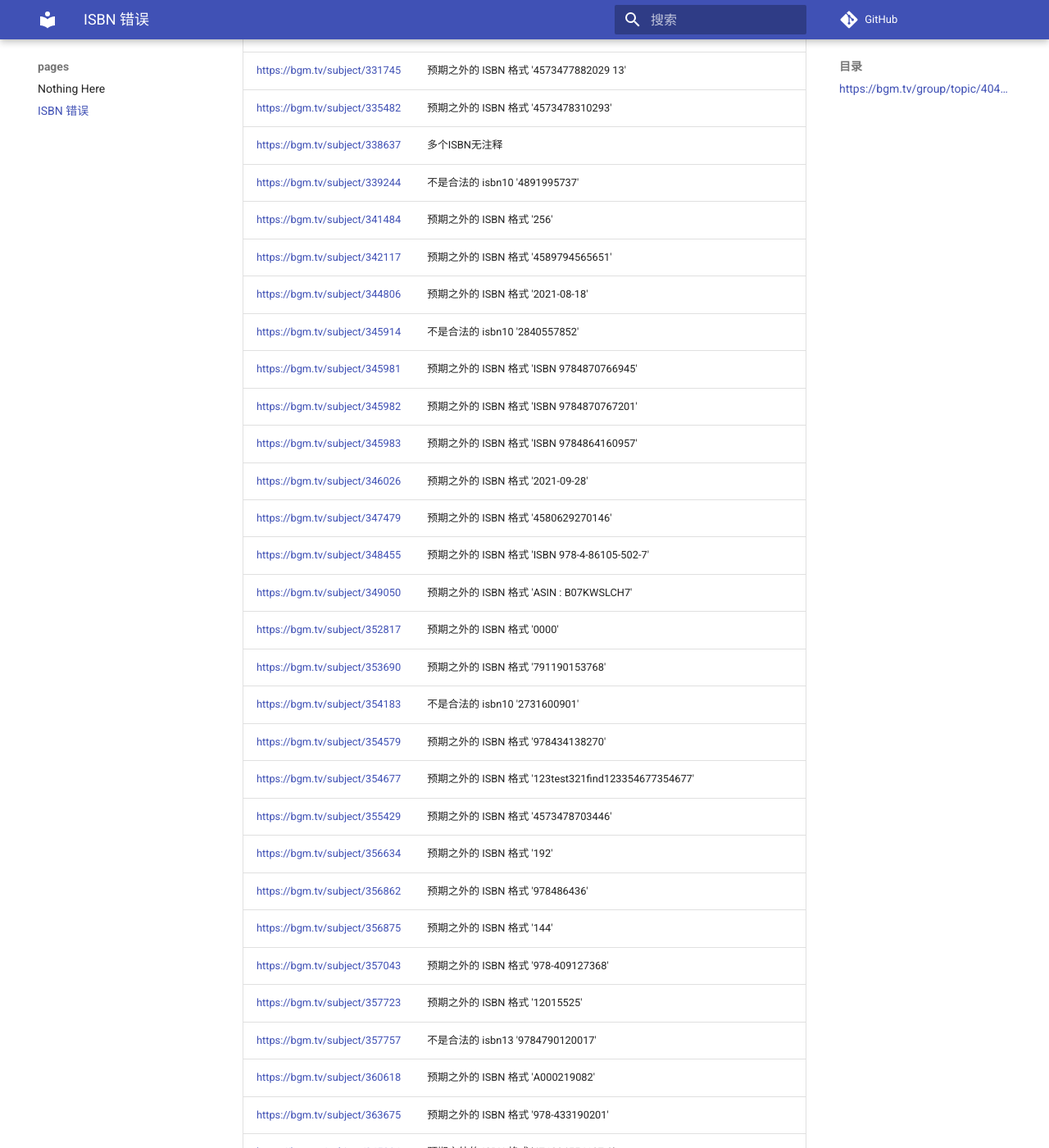
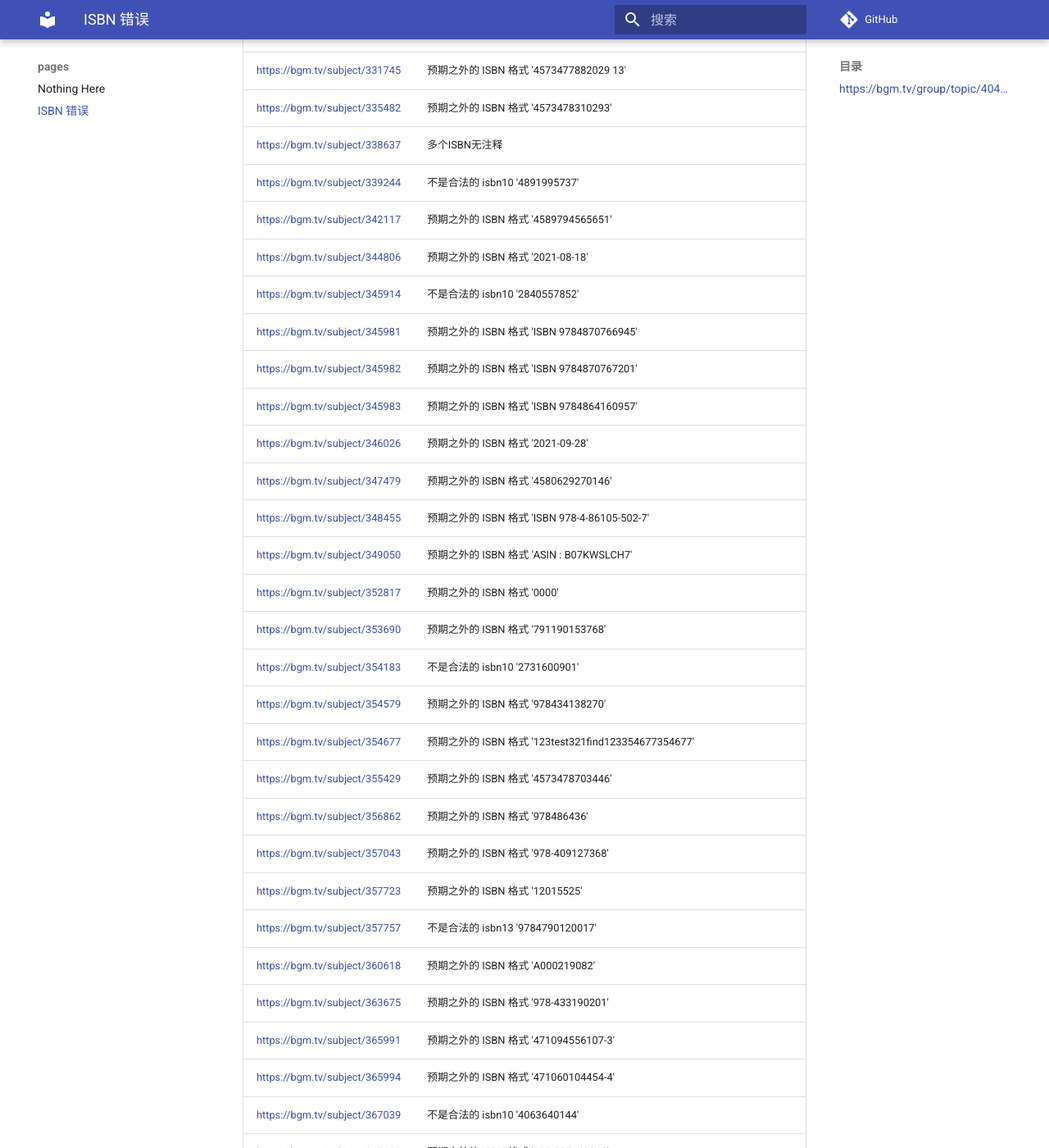
Before and after one commit to trim21/bangumi-pages, an MkDocs documentation site: the page built from docs/isbn.md, in a window 1280 px wide and 1400 px high, scrolled down 4276 px. Shown: the whole window at 82% size. Built offline with MkDocs 1.6.1 and Material for MkDocs 9.7.7, drawn with Linux system fonts in a browser that asks for light colours; comment, search, counter and statistics services are not loaded; some of the changed text lies outside the part shown.

Commit message:
update isbn.md

```diff
--- a/docs/isbn.md
+++ b/docs/isbn.md
@@ -97,7 +97,6 @@ total 385
 | <https://bgm.tv/subject/335482> | 预期之外的 ISBN 格式 '4573478310293' |
 | <https://bgm.tv/subject/338637> | 多个ISBN无注释 |
 | <https://bgm.tv/subject/339244> | 不是合法的 isbn10 '4891995737' |
-| <https://bgm.tv/subject/341484> | 预期之外的 ISBN 格式 '256' |
 | <https://bgm.tv/subject/342117> | 预期之外的 ISBN 格式 '4589794565651' |
 | <https://bgm.tv/subject/344806> | 预期之外的 ISBN 格式 '2021-08-18' |
 | <https://bgm.tv/subject/345914> | 不是合法的 isbn10 '2840557852' |
@@ -114,9 +113,7 @@ total 385
 | <https://bgm.tv/subject/354579> | 预期之外的 ISBN 格式 '978434138270' |
 | <https://bgm.tv/subject/354677> | 预期之外的 ISBN 格式 '123test321find123354677354677' |
 | <https://bgm.tv/subject/355429> | 预期之外的 ISBN 格式 '4573478703446' |
-| <https://bgm.tv/subject/356634> | 预期之外的 ISBN 格式 '192' |
 | <https://bgm.tv/subject/356862> | 预期之外的 ISBN 格式 '978486436' |
-| <https://bgm.tv/subject/356875> | 预期之外的 ISBN 格式 '144' |
 | <https://bgm.tv/subject/357043> | 预期之外的 ISBN 格式 '978-409127368' |
 | <https://bgm.tv/subject/357723> | 预期之外的 ISBN 格式 '12015525' |
 | <https://bgm.tv/subject/357757> | 不是合法的 isbn13 '9784790120017' |
@@ -161,7 +158,6 @@ total 385
 | <https://bgm.tv/subject/401782> | 预期之外的 ISBN 格式 '97875543099643' |
 | <https://bgm.tv/subject/401785> | 包含多个 ISBN, 请手动拆分 '9784041084318（日）9787550034426（简中）' |
 | <https://bgm.tv/subject/402827> | 预期之外的 ISBN 格式 'B000J8TOXC' |
-| <https://bgm.tv/subject/405693> | 预期之外的 ISBN 格式 '无' |
 | <https://bgm.tv/subject/406840> | 预期之外的 ISBN 格式 'ISBN 978-4-091883780' |
 | <https://bgm.tv/subject/407568> | 预期之外的 ISBN 格式 '-' |
 | <https://bgm.tv/subject/408590> | 包含多个 ISBN, 请手动拆分 '978-0345533487、978-7229071974' |
@@ -171,7 +167,6 @@ total 385
 | <https://bgm.tv/subject/409335> | 不是合法的 isbn10 '4091836014' |
 | <https://bgm.tv/subject/409336> | 不是合法的 isbn10 '4091836021' |
 | <https://bgm.tv/subject/410188> | 预期之外的 ISBN 格式 'ISBN 4-04-852430-5' |
-| <https://bgm.tv/subject/411007> | 预期之外的 ISBN 格式 '1998年' |
 | <https://bgm.tv/subject/412036> | 不是合法的 isbn10 '0010426770' |
 | <https://bgm.tv/subject/412037> | 预期之外的 ISBN 格式 '4717702227623' |
 | <https://bgm.tv/subject/412043> | 不是合法的 isbn10 '0010465736' |
```
Also changed, not shown: other parts of docs/isbn.md (+2 -2 lines).
